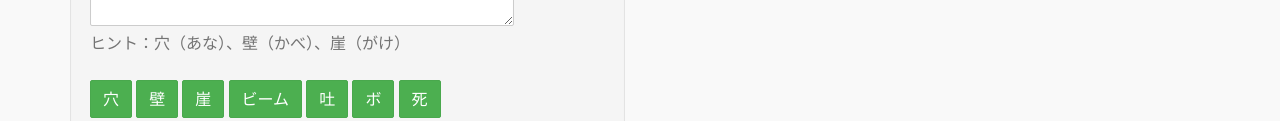
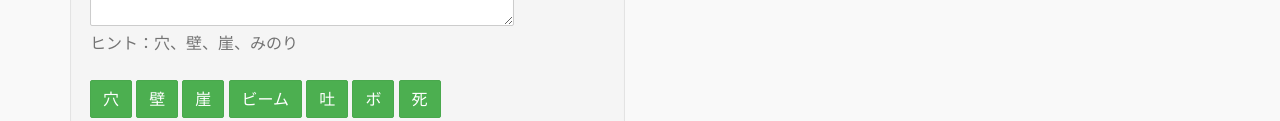
Before and after one commit to GirlsHackU/kyun, a plain HTML site: page index.html in a window 1280 px wide. Shown: the part 279-400 px from the top of the page. Drawn offline with nearby package versions, Linux system fonts and the light colour scheme.

Commit message:
henko-sitayo!

```diff
--- a/index.html
+++ b/index.html
@@ -28,7 +28,7 @@
 							<label for="okimochi-input" class="col-lg-3 control-label">書け</label>
 							<div class="col-lg-10">
 								<textarea name="okimochi-input" class="form-control" rows="3" id="okimochi-input"></textarea>
-								<span class="help-block">ヒント：穴（あな）、壁（かべ）、崖（がけ）</span>
+								<span class="help-block">ヒント：穴、壁、崖、みのり</span>
 							</div>
 
 						</div>
```
